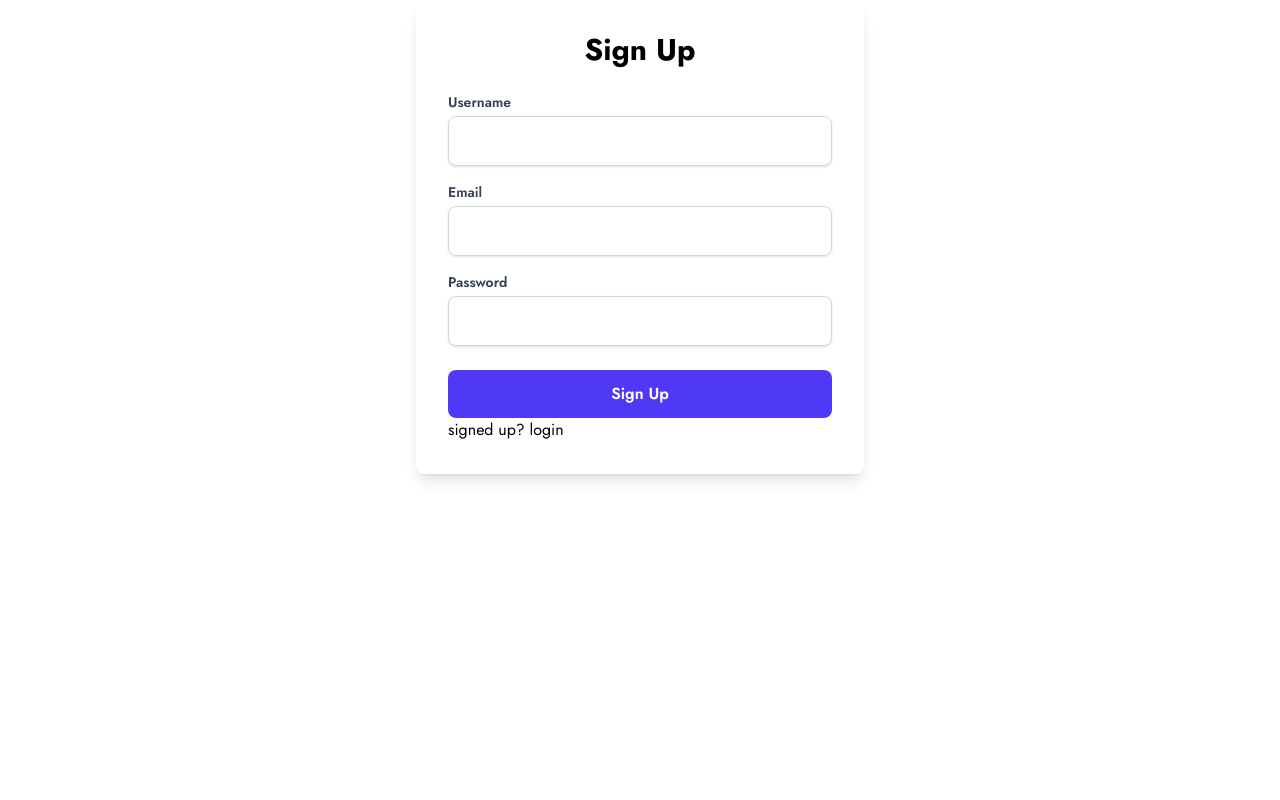
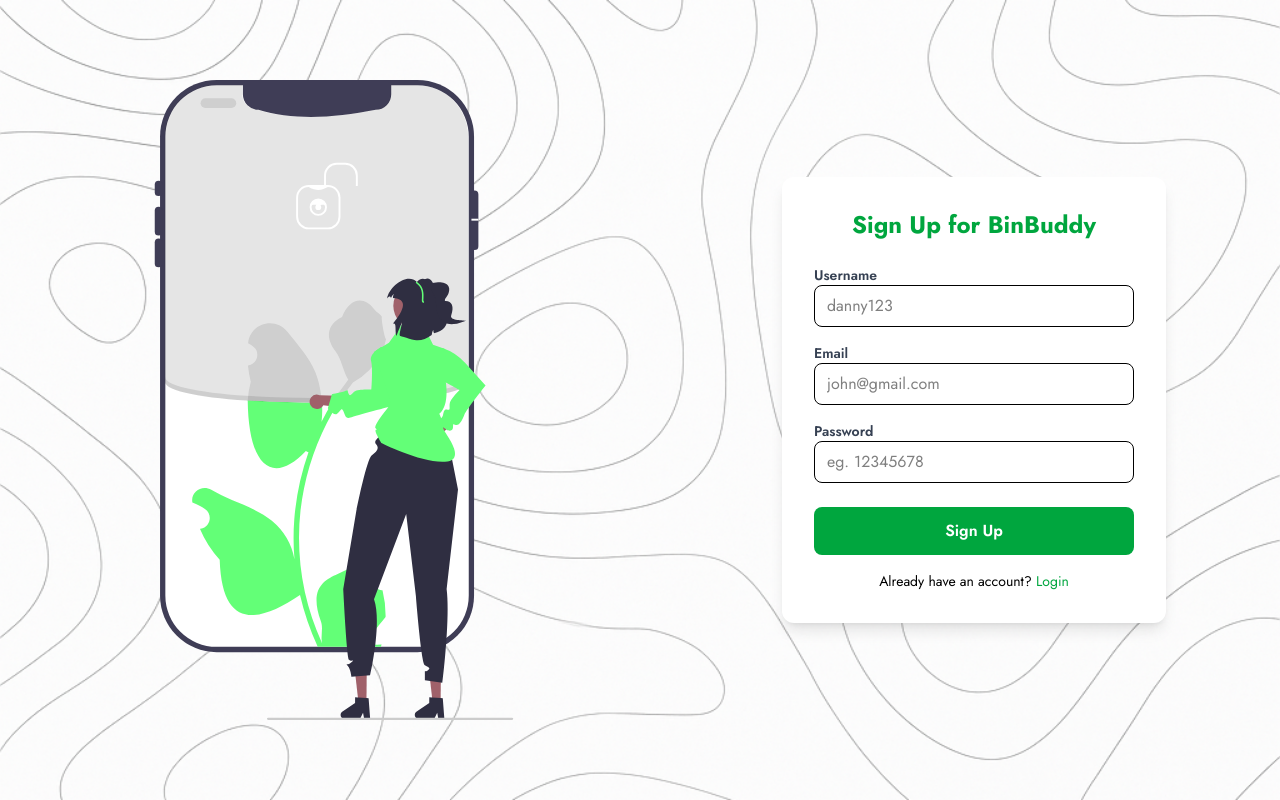
Before and after one commit to Nabothdaniel/BinBuddy, a React (Vite) app in the folder frontend/: page /signup in a window 1280 px wide. Built offline with nearby package versions, Linux system fonts and the light colour scheme; no server answers.

Commit message:
done with login and sign up

```diff
--- a/frontend/src/components/landingComponents/Footer.jsx
+++ b/frontend/src/components/landingComponents/Footer.jsx
@@ -4,7 +4,7 @@ import Logo from '../../assets/logo.png'
 
 const Footer = () => {
   return (
-    <footer className="bg-green-700 text-white py-8 px-4 mt-10">
+    <footer className="bg-green-600 text-white py-8 px-4 mt-10">
       <div className="max-w-6xl mx-auto grid grid-cols-1 md:grid-cols-3 gap-8">
 
         {/* Logo & Description */}
@@ -12,7 +12,7 @@ const Footer = () => {
           <div className="flex items-center mb-2">
             <img src={Logo} alt="binbuddy logo" className="w-26 h-16 object-cover"/>
           </div>
-          <p className="text-sm">
+          <p className="text-[15px] md:text-[17px]">
             Your smart waste sorting assistant. Make recycling easy, efficient, and fun!
           </p>
         </div>
--- a/frontend/src/components/landingComponents/Hero.jsx
+++ b/frontend/src/components/landingComponents/Hero.jsx
@@ -24,8 +24,8 @@ const slides = [
   },
   {
     id: 3,
-    title: 'Seamless API Integration',
-    text: 'Easily embed our AI capabilities into your web or mobile apps.',
+    title: 'Auto suggest waste disposal points',
+    text: 'Easily locate nearby recycling centers or composting facilities based on your location.',
     image: waste3,
   },
 ];
@@ -57,7 +57,7 @@ const Hero = () => {
   };
 
   return (
-    <div className=" w-full my-10 overflow-hidden">
+    <div className=" w-full my-10 overflow-hidden" id='home'>
       <div className="" />
 
       <div className="relative z-10 flex flex-col lg:flex-row items-center justify-between px-6 py-12 lg:px-20 gap-10">
--- a/frontend/src/components/landingComponents/WhyChooseUs.jsx
+++ b/frontend/src/components/landingComponents/WhyChooseUs.jsx
@@ -1,7 +1,7 @@
 import whyChooseUs from "../../assets/landing/img2.jpg";
 const WhyChooseUs = () => {
   return (
-    <section className="py-16 md:py-28 " id="why-choose-us shadow-sm">
+    <section  className="py-16 md:py-28  shadow-sm" id="why-choose-us">
       <div className="max-w-7xl mx-auto text-center px-5">
         <h2 className="text-3xl font-semibold text-green-700 mb-8 md:text-5xl">Why Choose Us?</h2>
 
--- a/frontend/src/firbase/firebase.js
+++ b/frontend/src/firbase/firebase.js
@@ -17,7 +17,6 @@ const firebaseConfig = {
   measurementId: import.meta.env.VITE_MEASUREMENT_ID
 };
 
-console.log(firebaseConfig);
 // Initialize Firebase
 const app = initializeApp(firebaseConfig);
 //const analytics = getAnalytics(app);
--- a/frontend/src/main.jsx
+++ b/frontend/src/main.jsx
@@ -2,6 +2,7 @@ import { StrictMode } from 'react'
 import { createRoot } from 'react-dom/client';
 
 import { createBrowserRouter,RouterProvider } from 'react-router-dom';
+import {ToastContainer} from 'react-toastify';
 
 import './index.css'
 import App from './App.jsx'
@@ -39,5 +40,6 @@ const router = createBrowserRouter([
 createRoot(document.getElementById('root')).render(
   <StrictMode>
     <RouterProvider router={router} />
+    <ToastContainer position="top-right" />
   </StrictMode>
 )
--- a/frontend/src/pages/Landing.jsx
+++ b/frontend/src/pages/Landing.jsx
@@ -5,7 +5,7 @@ import MainArea from '../components/landingComponents/MainArea';
 import Waitlist from '../components/landingComponents/WaitList';
 import WhyChooseUs from '../components/landingComponents/WhyChooseUs';
 import TheDevelopers from '../components/landingComponents/TheDevelopers';
-
+import Faq from '../components/landingComponents/Faq';
 const Landing = () => {
   return (
     <div className='w-full h-screen overflow-x-hidden'>
@@ -15,6 +15,7 @@ const Landing = () => {
       <Features />
       <TheDevelopers />
       <Waitlist />
+      <Faq/>
       <Footer />
     </div>
   )
--- a/frontend/src/pages/Login.jsx
+++ b/frontend/src/pages/Login.jsx
@@ -1,65 +1,99 @@
-import { useState } from 'react';
-import { auth } from '../firbase/firebase';
-import { signInWithEmailAndPassword } from 'firebase/auth';
-import { useNavigate,Link } from 'react-router-dom'; // For redirection after login
+import { useState } from "react";
+import { signInWithEmailAndPassword } from "firebase/auth";
+import { auth } from "../firbase/firebase";
+import { toast } from "react-toastify";
+import { FaEye, FaEyeSlash } from "react-icons/fa";
+import LoginIllustration from "../assets/svg/login-illustration.svg";
+import { useNavigate } from "react-router-dom";
 
-const Login = () => {
-  const [email, setEmail] = useState('');
-  const [password, setPassword] = useState('');
-  const [error, setError] = useState('');
-  const [success, setSuccess] = useState('');
+// image
+import bgBannner from "../assets/main-bg.png";
 
-  const navigate = useNavigate(); // Hook to navigate after successful login
+export default function Login() {
+  const [email, setEmail] = useState("");
+  const [password, setPassword] = useState("");
+  const [showPassword, setShowPassword] = useState(false);
+  const [loading, setLoading] = useState(false);
 
-  const handleSubmit = async (e) => {
+  const navigate = useNavigate();
+
+  const handleLogin = async (e) => {
     e.preventDefault();
-    setError('');
-    setSuccess('');
-
+    setLoading(true);
     try {
-      // Sign in with email and password
       await signInWithEmailAndPassword(auth, email, password);
-      setSuccess('Login successful! Redirecting...');
-      setEmail('');
-      setPassword('');
-
-      // Redirect to the dashboard or home page
-      navigate('/dashboard'); // Replace '/dashboard' with your desired route
-    } catch (err) {
-      console.error(err); // Log the error
-      setError('Invalid email or password'); // Display error message
+      toast.success("Logged in successfully!");
+      navigate("/dashboard");
+    } catch (error) {
+      if (error.code === "auth/user-not-found") toast.error("User not found");
+      else if (error.code === "auth/wrong-password") toast.error("Incorrect password");
+      else toast.error("Login failed! Try again");
+    } finally {
+      setLoading(false);
     }
   };
 
   return (
-    <div style={{ maxWidth: 400, margin: '0 auto', padding: 20 }}>
-      <h2>Login</h2>
-      <form onSubmit={handleSubmit}>
-        <div>
-          <label>Email:</label>
+    <div
+      className="min-h-screen flex flex-col md:flex-row bg-gray-100"
+      style={{ backgroundImage: `url(${bgBannner})`, backgroundSize: 'cover', backgroundPosition: 'center' }}
+    >
+      {/* Left: SVG Illustration */}
+      <div className="hidden md:flex flex-1 justify-center items-center p-10">
+        <img
+          src={LoginIllustration}
+          alt="Login Illustration"
+          className="max-w-md h-[40rem] w-full my-10" // Add top and bottom margin
+        />
+      </div>
+
+      {/* Right: Login Form */}
+      <div className="flex-1 flex justify-center items-center py-8 px-3">
+        <div className="bg-white p-8 rounded-xl shadow-lg w-full max-w-sm">
+          <h2 className="text-2xl font-bold text-center text-green-600 mb-6">Login to BinBuddy</h2>
+          <form onSubmit={handleLogin} className="space-y-4">
             <input
               type="email"
-            value={email}
+              placeholder="Email"
               onChange={(e) => setEmail(e.target.value)}
+              className="w-full px-3 py-2 border rounded-lg focus:outline-none focus:ring-2 focus:ring-green-500"
               required
             />
-        </div>
-        <div style={{ marginTop: 10 }}>
-          <label>Password:</label>
+            <div className="relative">
               <input
-            type="password"
-            value={password}
+                type={showPassword ? "text" : "password"}
+                placeholder="Password"
                 onChange={(e) => setPassword(e.target.value)}
+                className="w-full px-3 py-2 border rounded-lg focus:outline-none focus:ring-2 focus:ring-green-500 pr-10"
                 required
               />
+              <button
+                type="button"
+                onClick={() => setShowPassword(!showPassword)}
+                className="absolute right-3 top-2.5 text-gray-600"
+              >
+                {showPassword ? <FaEyeSlash /> : <FaEye />}
+              </button>
             </div>
-        <button type="submit" style={{ marginTop: 20 }} className='bg-green text-white py-2 px-3 rounded-sm sahdwo-sm'>Log In</button>
+
+            <button
+              type="submit"
+              disabled={loading}
+              className="w-full bg-green-600 text-white py-2 rounded-lg hover:bg-green-700 transition"
+            >
+              {loading ? "Signing in..." : "Login"}
+            </button>
           </form>
-      {error && <p style={{ color: 'red' }}>{error}</p>}
-      {success && <p style={{ color: 'green' }}>{success}</p>}
-      <p>not logged in <Link to={'/signup'} className='text-emerald-400'>signup</Link></p>
+
+
+          <p className="text-center text-sm mt-4">
+            Don&apos;t have an account?{" "}
+            <a href="/signup" className="text-green-600 hover:underline">
+              Sign Up
+            </a>
+          </p>
+        </div>
+      </div>
     </div>
   );
-};
-
-export default Login;
+}
--- a/frontend/src/pages/Signup.jsx
+++ b/frontend/src/pages/Signup.jsx
@@ -1,7 +1,11 @@
 import { useState } from 'react';
 import { auth } from '../firbase/firebase';
 import { createUserWithEmailAndPassword, updateProfile } from "firebase/auth";
-import { Link } from 'react-router-dom';
+import { Link, useNavigate } from 'react-router-dom';
+import SignupIllustration from "../assets/svg/login-illustration.svg"; // Add your illustration SVG here
+
+// image
+import bgBannner from "../assets/main-bg.png"; // Background image
 
 const Signup = () => {
     const [email, setEmail] = useState('');
@@ -9,11 +13,15 @@ const Signup = () => {
     const [username, setUsername] = useState('');
     const [error, setError] = useState('');
     const [success, setSuccess] = useState('');
+    const [loading, setLoading] = useState(false);
+
+    const navigate = useNavigate();
 
     const handleSubmit = async (e) => {
         e.preventDefault();
         setError('');
         setSuccess('');
+        setLoading(true);
 
         try {
             const userCredential = await createUserWithEmailAndPassword(auth, email, password);
@@ -24,15 +32,33 @@ const Signup = () => {
             setEmail('');
             setPassword('');
             setUsername('');
+            navigate("/login");
         } catch (err) {
             setError(err.message);
+        } finally {
+            setLoading(false);
         }
     };
 
     return (
-        <div className="max-w-md mx-auto p-8 bg-white rounded-lg shadow-lg">
-            <h2 className="text-3xl font-bold text-center mb-6">Sign Up</h2>
-            <form onSubmit={handleSubmit}>
+        <div
+            className="min-h-screen flex flex-col md:flex-row bg-gray-100"
+            style={{ backgroundImage: `url(${bgBannner})`, backgroundSize: 'cover', backgroundPosition: 'center' }}
+        >
+            {/* Left: SVG Illustration */}
+            <div className="hidden md:flex flex-1 justify-center items-center p-10">
+                <img
+                    src={SignupIllustration}
+                    alt="Signup Illustration"
+                    className="max-w-md h-[40rem] w-full my-10" // Add top and bottom margin
+                />
+            </div>
+
+            {/* Right: Signup Form */}
+            <div className="flex-1 flex justify-center items-center py-8 px-3">
+                <div className="bg-white p-8 rounded-xl shadow-lg w-full max-w-sm">
+                    <h2 className="text-2xl font-bold text-center text-green-600 mb-6">Sign Up for BinBuddy</h2>
+                    <form onSubmit={handleSubmit} className="space-y-4">
                         <div className="mb-4">
                             <label htmlFor="username" className="block text-sm font-semibold text-gray-700">Username</label>
                             <input
@@ -41,7 +67,8 @@ const Signup = () => {
                                 value={username}
                                 onChange={e => setUsername(e.target.value)}
                                 required
-                        className="w-full p-3 mt-1 border border-gray-300 rounded-lg shadow-sm focus:ring-2 focus:ring-indigo-500 focus:border-indigo-500"
+                                placeholder='danny123'
+                                className="w-full px-3 py-2 border rounded-lg focus:outline-none focus:ring-2 focus:ring-green-500"
                             />
                         </div>
 
@@ -53,7 +80,8 @@ const Signup = () => {
                                 value={email}
                                 onChange={e => setEmail(e.target.value)}
                                 required
-                        className="w-full p-3 mt-1 border border-gray-300 rounded-lg shadow-sm focus:ring-2 focus:ring-indigo-500 focus:border-indigo-500"
+                                 placeholder='john@gmail.com'
+                                className="w-full px-3 py-2 border rounded-lg focus:outline-none focus:ring-2 focus:ring-green-500"
                             />
                         </div>
 
@@ -65,21 +93,31 @@ const Signup = () => {
                                 value={password}
                                 onChange={e => setPassword(e.target.value)}
                                 required
-                        className="w-full p-3 mt-1 border border-gray-300 rounded-lg shadow-sm focus:ring-2 focus:ring-indigo-500 focus:border-indigo-500"
+                                placeholder='eg. 12345678'
+                                className="w-full px-3 py-2 border rounded-lg focus:outline-none focus:ring-2 focus:ring-green-500"
                             />
                         </div>
 
                         <button
                             type="submit"
-                    className="w-full py-3 bg-indigo-600 text-white font-semibold rounded-lg hover:bg-indigo-700 focus:outline-none focus:ring-2 focus:ring-indigo-500"
+                            disabled={loading}
+                            className="w-full py-3 bg-green-600 text-white font-semibold rounded-lg hover:bg-green-700 focus:outline-none focus:ring-2 focus:ring-green-500"
                         >
-                    Sign Up
+                            {loading ? "Signing Up..." : "Sign Up"}
                         </button>
                     </form>
 
                     {error && <p className="mt-4 text-red-500 text-center">{error}</p>}
                     {success && <p className="mt-4 text-green-500 text-center">{success}</p>}
-            <p>signed up? <Link to={'/login'}>login</Link></p>
+
+                    <p className="text-center text-sm mt-4">
+                        Already have an account?{" "}
+                        <Link to="/login" className="text-green-600 hover:underline">
+                            Login
+                        </Link>
+                    </p>
+                </div>
+            </div>
         </div>
     );
 };
--- /dev/null
+++ b/package.json
@@ -0,0 +1,5 @@
+{
+  "dependencies": {
+    "react-toastify": "^11.0.5"
+  }
+}
```
Also changed, not shown: frontend/src/components/landingComponents/Faq.jsx (added, +59 -0 lines), frontend/src/components/landingComponents/Header.jsx (+20 -12 lines), frontend/src/components/landingComponents/TheDevelopers.jsx (+7 -5 lines), frontend/src/assets/svg/login-illustration.svg (added), 1 other file (tests, documents, lock files or other folders). Lines whose indentation alone changed are shown as unchanged.
